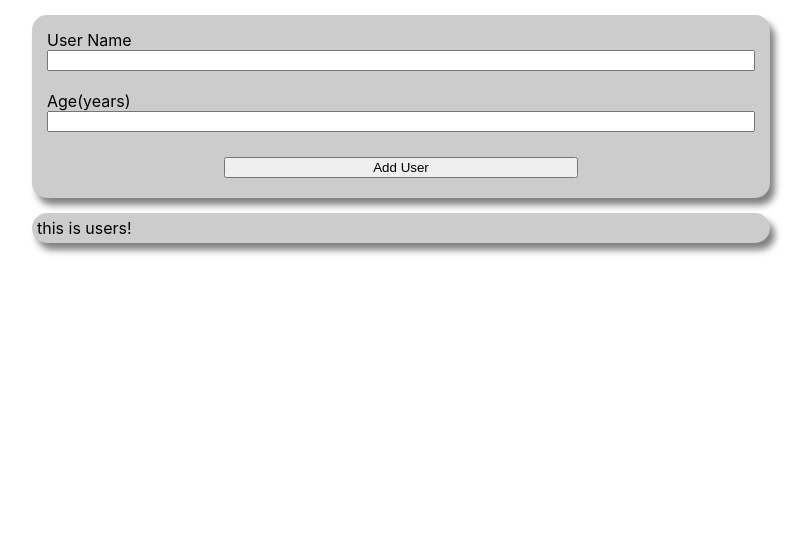
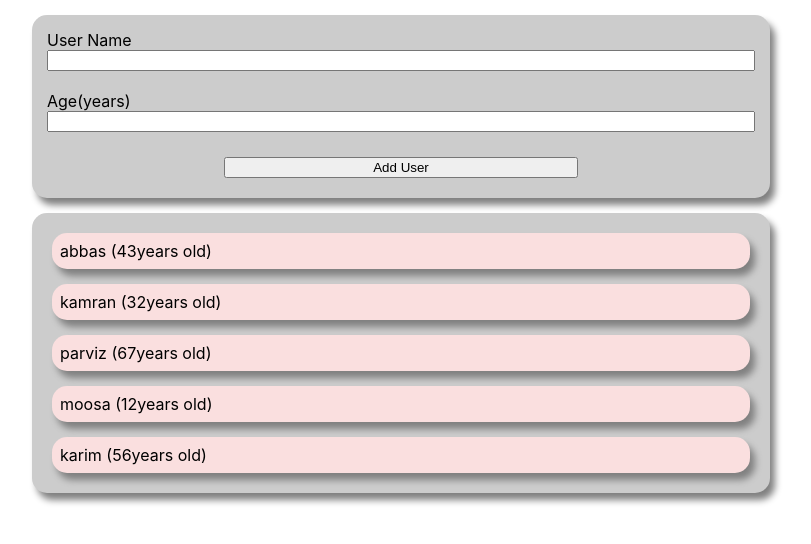
Before and after one commit to sobial/practice-project, a React (Create React App) app: page / in a window 1280 px wide. Shown: the top 544 px of the page, without its empty margins (239-1050 px from the left). Built offline with nearby package versions, Linux system fonts and the light colour scheme.

Commit message:
users presentation

```diff
--- a/src/App.js
+++ b/src/App.js
@@ -1,12 +1,20 @@
+import { useState } from "react";
 import Users from "./components/Users/Users";
 import AddUser from "./components/addUser/AddUser";
 import styles from "./App.module.css";
 
 function App() {
+  const [users, setUsers] = useState([
+    { name: "abbas", age: "43", id: "u1" },
+    { name: "kamran", age: "32", id: "u2" },
+    { name: "parviz", age: "67", id: "u3" },
+    { name: "moosa", age: "12", id: "u4" },
+    { name: "karim", age: "56", id: "u5" },
+  ]);
   return (
     <div className={styles.app}>
       <AddUser></AddUser>
-      <Users></Users>
+      <Users users={users}></Users>
     </div>
   );
 }
--- /dev/null
+++ b/src/components/Users/User.js
@@ -0,0 +1,13 @@
+import Card from "../UI/Card";
+import styles from "./User.module.css";
+
+const User = (props) => {
+  return (
+    <Card className={styles.card}>
+      <div className={styles["user-container"]}>
+        {props.name} ({props.age}years old)
+      </div>
+    </Card>
+  );
+};
+export default User;
--- /dev/null
+++ b/src/components/Users/User.module.css
@@ -0,0 +1,6 @@
+.card {
+  background-color: rgb(250, 223, 223);
+}
+.user-container {
+  padding: 3px;
+}
--- a/src/components/Users/Users.js
+++ b/src/components/Users/Users.js
@@ -1,10 +1,13 @@
+import User from "./User";
 import styles from "./Users.module.css";
 import Card from "../UI/Card";
 
-const Users = () => {
+const Users = (props) => {
   return (
     <Card>
-      <div>this is users!</div>
+      {props.users.map((user) => {
+        return <User name={user.name} age={user.age} key={user.id} />;
+      })}
     </Card>
   );
 };
```
